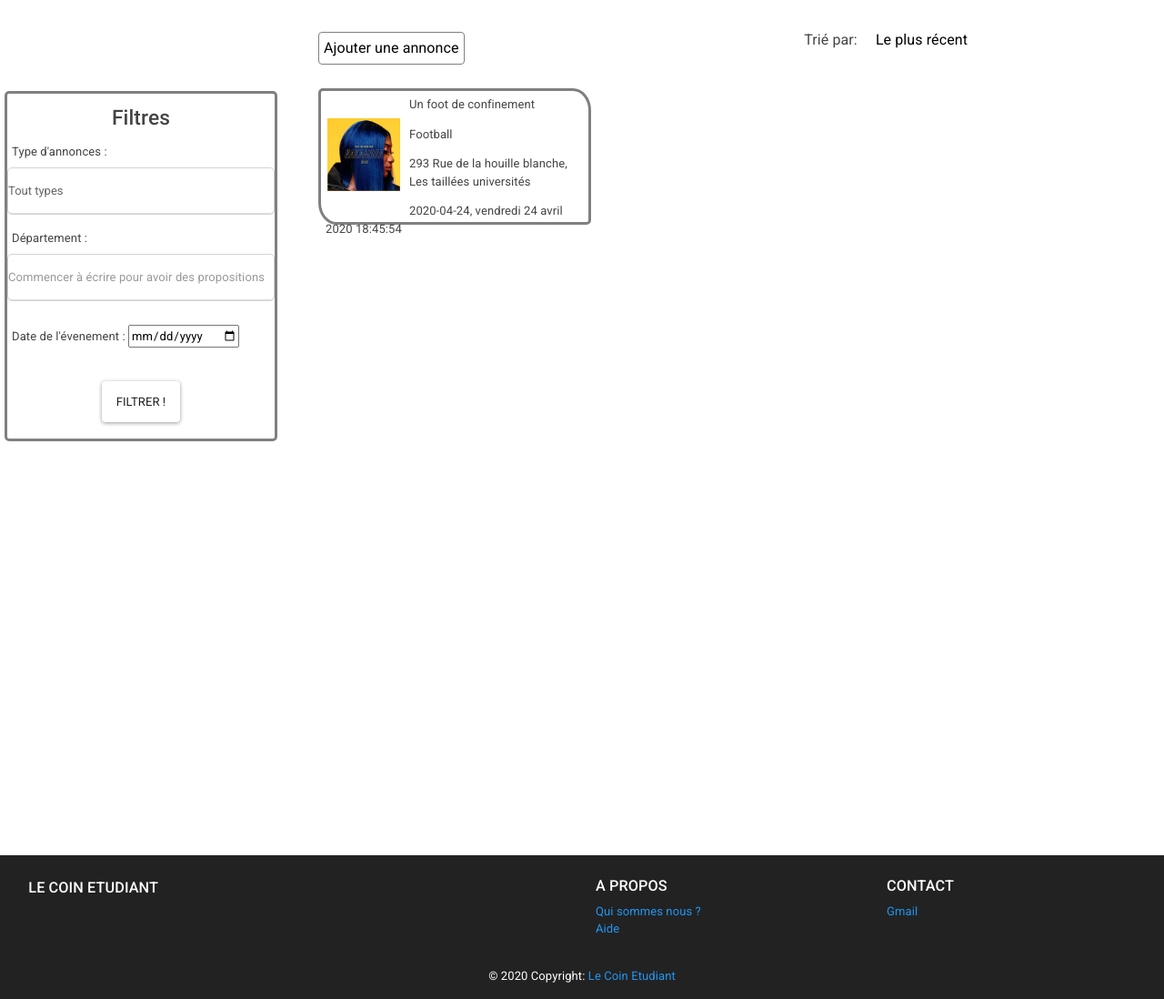
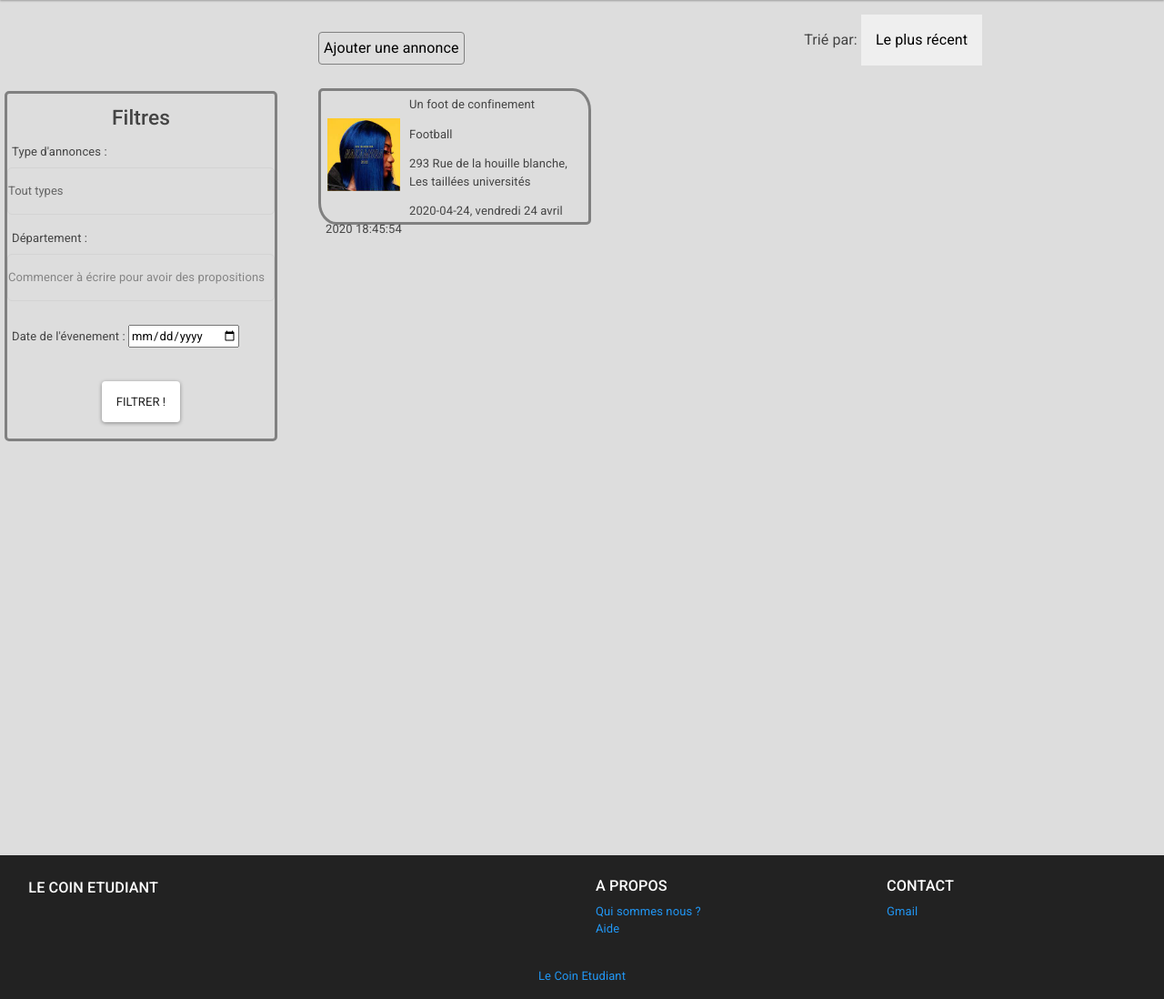
Before and after one commit to gueyemoo/LeCoinEtudiant, a PHP site: page /lecoinetudiant/controleur/Annonces.ctrl.php in a window 1280 px wide. Shown: the part 80-1178 px from the top of the page at 91% size. Run offline with PHP 8.4, Linux system fonts and the light colour scheme; data comes from the database, SQL or seed files in the repository; both versions use the stored data as it was after the commit.

Commit message:
fix background color

```diff
--- a/controleur/AjoutAnnonce.ctrl.php
+++ b/controleur/AjoutAnnonce.ctrl.php
@@ -21,13 +21,10 @@ $SportAutre = $dao->getSousCategoriesAutres();
 //Recupere les départements de France
 $departements = $dao->getAllNomDepartement();
 
-var_dump($client);
 $date1 = date('Y-m-d h:i:s a'); // Date du jour
 setlocale(LC_TIME, "fr_FR", "French");
 $dateHeuredajout = strftime("%A %d %B %G %T", strtotime($date1));
 
-var_dump($dateHeuredajout);
-var_dump($_POST);
 
 //Verifie que les champs de $_POST sont bien rempli
 if((count($_POST)>=6 &&$_POST["titre"] && $_POST["contenu"] && $_POST["adresse"])){
--- a/vue/Annoncesview.php
+++ b/vue/Annoncesview.php
@@ -171,13 +171,10 @@
 
     <div class="" id="tri">
       <a href="../controleur/AjoutAnnonce.ctrl.php" id="btnAjout">Ajouter une annonce</a>
-      <div class="" id="btnTri">
-        <!-- FIN -->
 
 
 
-
-        <!-- LE BODY DE DROITE  -->
+        <div class="" id="btnTri">
           <label for="tri">Trié par: </label>
           <div class="dropdown">
             <button class="dropbouton">Le plus récent</button>
@@ -188,9 +185,12 @@
             </div>
           </div>
         </div>
+      </div>
 
-    </div>
-    <div class="" id="annonces">
+
+      <div class="" id="annonces" draggable="true" ondragstart="drag(event)">
+
+
       <?php
       foreach ($annoncesPostees as $annonce) { ?>
         <a href="../controleur/AnnonceDetail.ctrl.php?id=<?=$annonce->id ?>" style="text-decoration:none; color: inherit;"> <div class="annonce">
@@ -221,6 +221,9 @@
   <footer class="footer">
     <?php include('footer.php') ?>
   </footer>
+
+
+
   <script type="text/javascript" src="../vue/script/checkInputSelectedType.js"></script>
   <script type="text/javascript" src="../vue/script/addSelectedSportFiltre.js"></script>
   <script type="text/javascript" src="../vue/script/autocompletion.js"></script>
--- a/vue/css/AjoutAnnonceview.css
+++ b/vue/css/AjoutAnnonceview.css
@@ -1,3 +1,7 @@
+html body{
+  background-color: #DDDDDD;
+}
+
 .border-10{ /*C'est une classse que je vais utiliser pour changer les bordures des fieldsets */
 border-style:solid;
  border-width: 1px;
--- a/vue/css/AnnonceDetailview.css
+++ b/vue/css/AnnonceDetailview.css
@@ -1,3 +1,7 @@
+html body{
+  background-color: #DDDDDD;
+}
+
 /* .container{
   height: 800px;
 } */
--- a/vue/css/Annoncesview.css
+++ b/vue/css/Annoncesview.css
@@ -1,3 +1,7 @@
+html body{
+  background-color: #DDDDDD;
+}
+
 .corps {
   width: 100%;
   height: 1000px;
@@ -81,7 +85,6 @@ label {
   font-size: 16px;
   border: none;
   cursor: pointer;
-  background-color: #fff;
 }
 
 /* The container <div> - needed to position the dropdown content */
--- a/vue/css/Header.css
+++ b/vue/css/Header.css
@@ -1,3 +1,5 @@
+
+
 .form-control {
   border: 1px solid lightgrey;
   border-radius: 5px;
--- a/vue/css/Profilview.css
+++ b/vue/css/Profilview.css
@@ -4,7 +4,6 @@
 
 body {
   background-color: #DDDDDD;
-
 }
 
 .corps {
--- a/vue/footer.php
+++ b/vue/footer.php
@@ -79,7 +79,8 @@ html {
   <!-- Footer Links -->
 
   <!-- Copyright -->
-  <div class="footer-copyright text-center py-3">© 2020 Copyright:
+  <div class="footer-copyright text-center py-3">
+    <!-- © 2020 Copyright: -->
     <a href="http://localhost/lecoinetudiant"> Le Coin Etudiant</a>
   </div>
   <!-- Copyright -->
```
Also changed, not shown: modele/data/data.db, vue/AnnonceDetailview.php (line endings or trailing spaces). Lines whose indentation alone changed are shown as unchanged.
